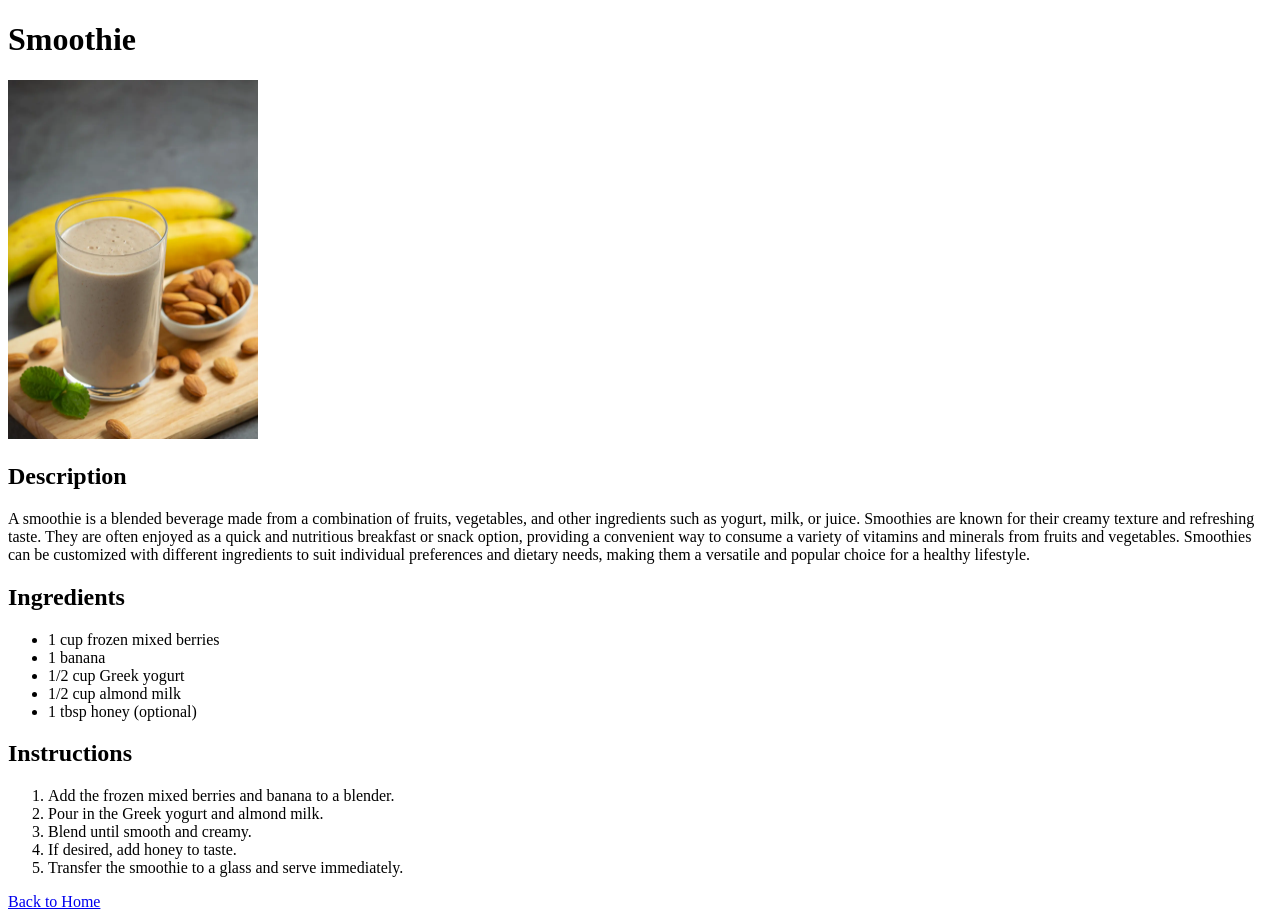
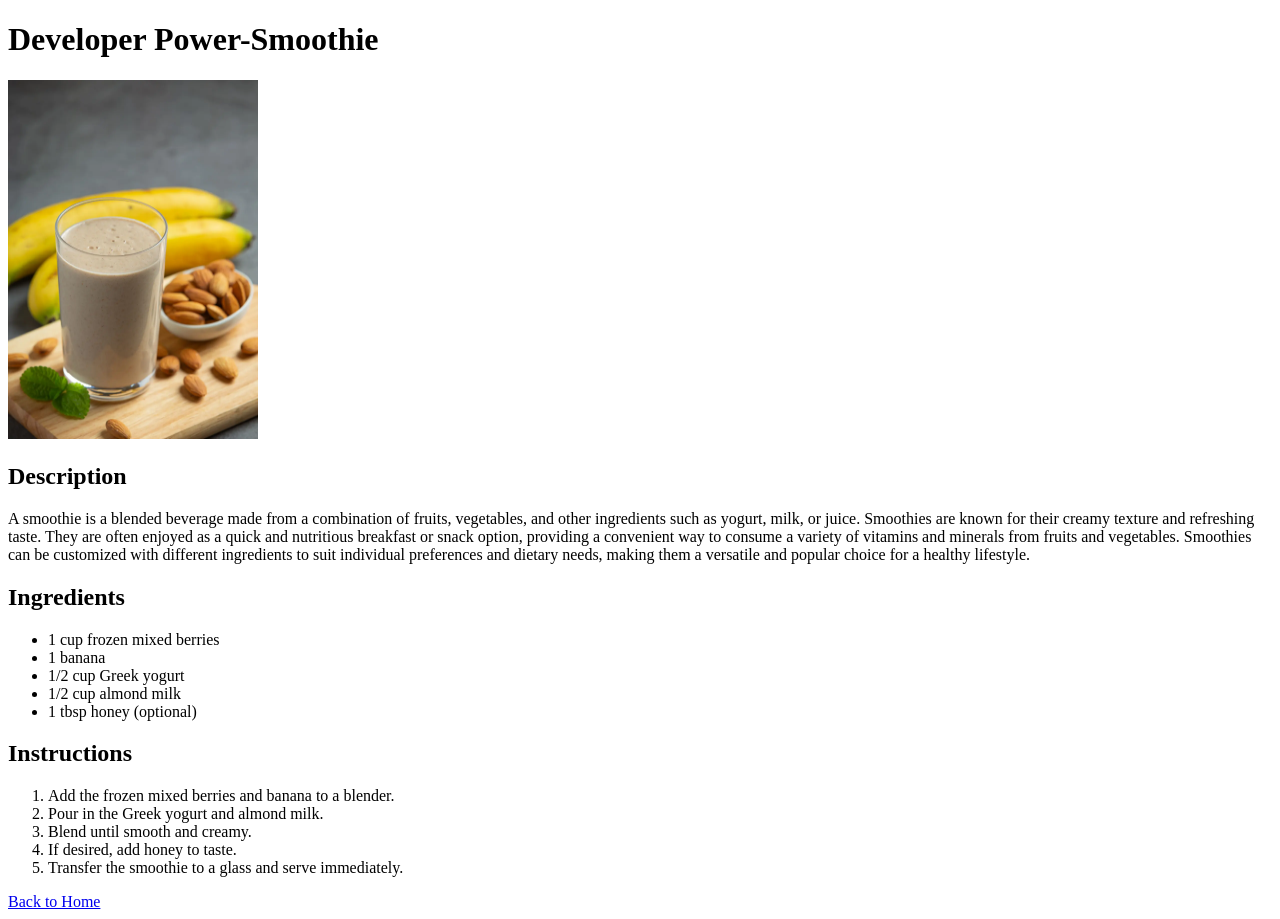
Before and after one commit to MarcusKE-dev/odin-recipes, a plain HTML site: page recipes/smoothie.html in a window 1280 px wide. Drawn offline with Linux system fonts and the light colour scheme.

Commit message:
modify smoothie.html heading

```diff
--- a/recipes/smoothie.html
+++ b/recipes/smoothie.html
@@ -6,7 +6,7 @@
     <title>Smoothie</title>
 </head>
 <body>
-    <h1>Smoothie</h1>
+    <h1>Developer Power-Smoothie</h1>
     <img src="images/smoothie.webp" alt="Smoothie" height="359" width="250">
     <h2>Description</h2>
     <p>A smoothie is a blended beverage made from a combination of fruits, vegetables, and other ingredients such as yogurt, milk, or juice. Smoothies are known for their creamy texture and refreshing taste. They are often enjoyed as a quick and nutritious breakfast or snack option, providing a convenient way to consume a variety of vitamins and minerals from fruits and vegetables. Smoothies can be customized with different ingredients to suit individual preferences and dietary needs, making them a versatile and popular choice for a healthy lifestyle.</p>
```
